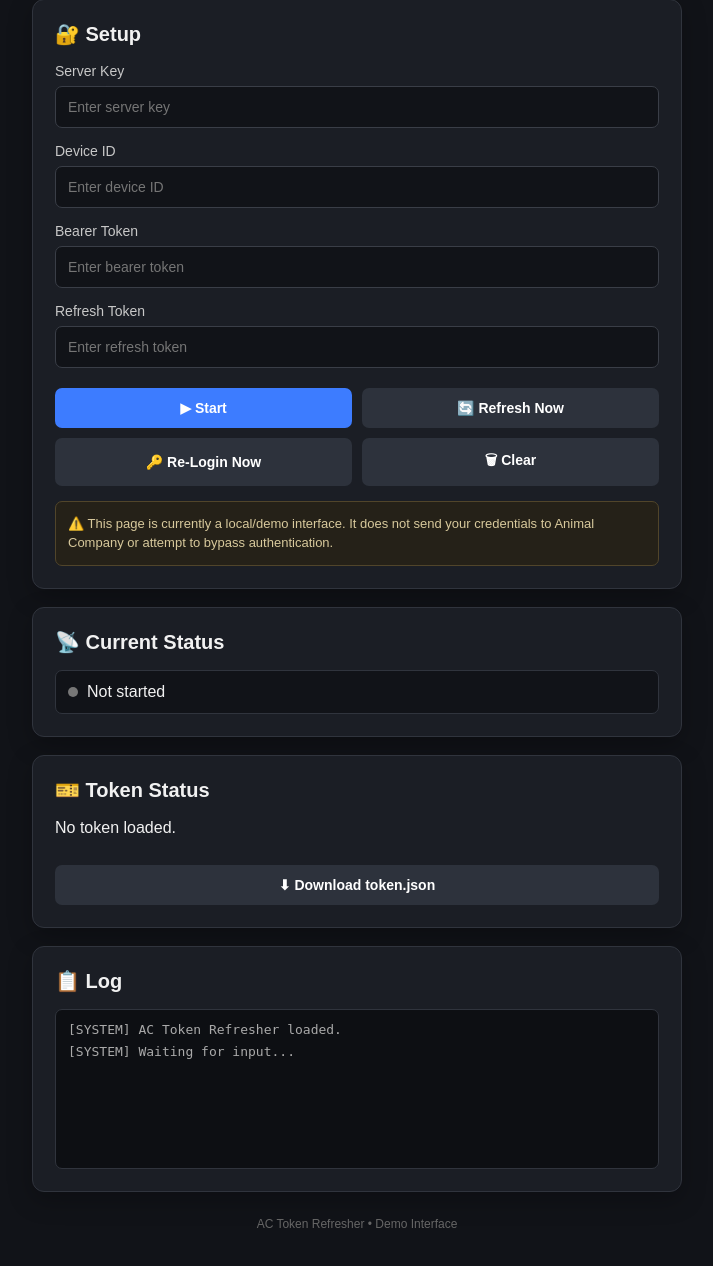
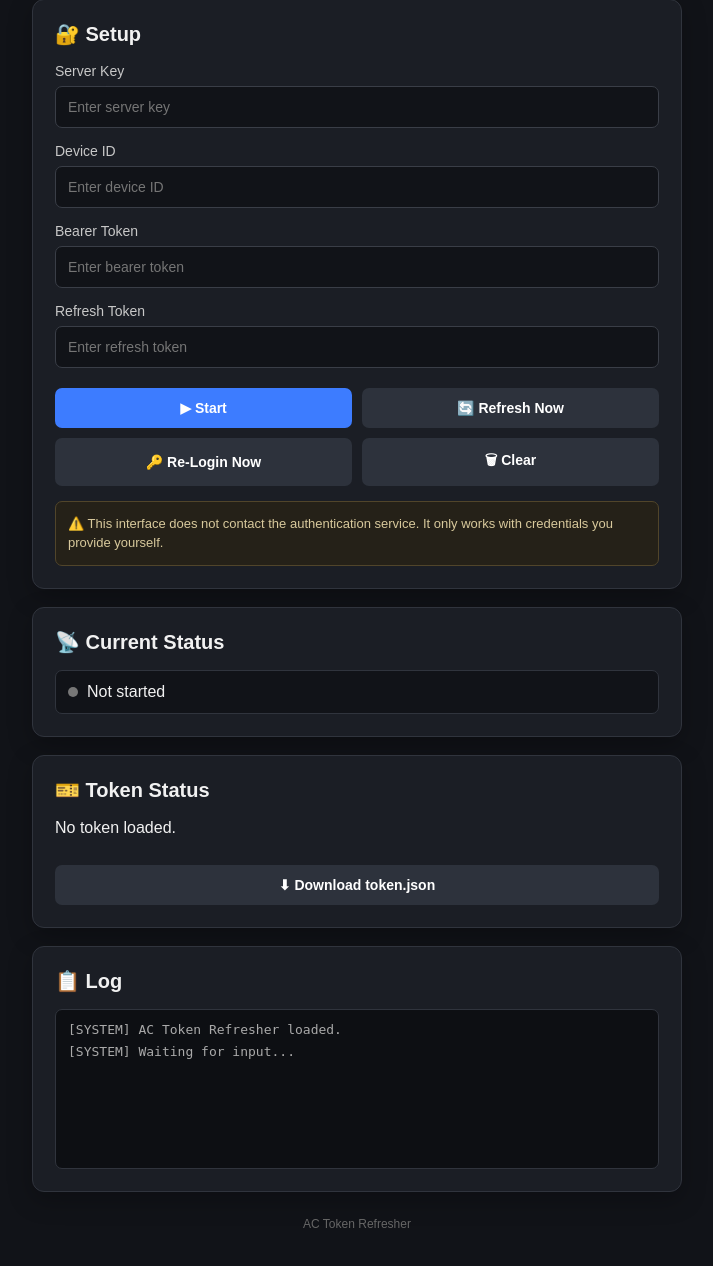
Before and after one commit to THATONEGUY777o/Acrefresh, a Flask app: page / in a window 1280 px wide. Shown: the part 125-1391 px from the top of the page, without its empty margins (283-996 px from the left). Run offline with Flask 3, Linux system fonts and the light colour scheme.

Commit message:
Atualizar o index.html

```diff
--- a/templates/index.html
+++ b/templates/index.html
@@ -195,7 +195,6 @@
         <p>Animal Company session manager</p>
     </div>
 
-    <!-- Setup -->
     <div class="card">
 
         <h2>🔐 Setup</h2>
@@ -233,32 +232,33 @@
         >
 
         <div class="buttons">
+
             <button class="primary" onclick="startApp()">
                 ▶ Start
             </button>
 
-            <button onclick="refreshDemo()">
+            <button onclick="refreshTokenInfo()">
                 🔄 Refresh Now
             </button>
 
-            <button onclick="reloginDemo()">
+            <button onclick="relogin()">
                 🔑 Re-Login Now
             </button>
 
             <button onclick="clearFields()">
                 🗑 Clear
             </button>
+
         </div>
 
         <div class="warning">
-            ⚠️ This page is currently a local/demo interface.
-            It does not send your credentials to Animal Company or
-            attempt to bypass authentication.
+            ⚠️ This interface does not contact the authentication
+            service. It only works with credentials you provide yourself.
         </div>
 
     </div>
 
-    <!-- Status -->
+
     <div class="card">
 
         <h2>📡 Current Status</h2>
@@ -270,7 +270,7 @@
 
     </div>
 
-    <!-- Token -->
+
     <div class="card">
 
         <h2>🎫 Token Status</h2>
@@ -279,18 +279,19 @@
             No token loaded.
         </p>
 
-        <button class="download" onclick="downloadDemo()">
+        <button class="download" onclick="downloadToken()">
             ⬇ Download token.json
         </button>
 
     </div>
 
-    <!-- Log -->
+
     <div class="card">
 
         <h2>📋 Log</h2>
 
         <div id="log" class="log">
+
             <div class="log-line">
                 [SYSTEM] AC Token Refresher loaded.
             </div>
@@ -298,12 +299,14 @@
             <div class="log-line">
                 [SYSTEM] Waiting for input...
             </div>
+
         </div>
 
     </div>
 
+
     <div class="footer">
-        AC Token Refresher • Demo Interface
+        AC Token Refresher
     </div>
 
 </div>
@@ -312,6 +315,7 @@
 <script>
 
     function addLog(message) {
+
         const log = document.getElementById("log");
 
         const time = new Date().toLocaleTimeString();
@@ -331,12 +335,19 @@
     function startApp() {
 
         const serverKey =
-            document.getElementById("serverKey").value;
+            document.getElementById("serverKey").value.trim();
 
         const deviceId =
-            document.getElementById("deviceId").value;
+            document.getElementById("deviceId").value.trim();
+
+        const bearer =
+            document.getElementById("bearer").value.trim();
+
+        const refresh =
+            document.getElementById("refresh").value.trim();
 
         if (!serverKey || !deviceId) {
+
             addLog("Please enter a Server Key and Device ID.");
 
             return;
@@ -346,29 +357,52 @@
             .classList.add("active");
 
         document.getElementById("statusText")
-            .textContent = "Running (demo)";
+            .textContent = "Ready";
 
-        document.getElementById("tokenStatus")
-            .textContent = "Session initialized in demo mode.";
+        if (bearer && refresh) {
 
-        addLog("Session initialized.");
-        addLog("Authentication backend is not connected.");
+            document.getElementById("tokenStatus")
+                .textContent = "Credentials loaded.";
+
+            addLog("Credentials loaded.");
+
+        } else {
+
+            document.getElementById("tokenStatus")
+                .textContent = "Server/device information loaded.";
+
+            addLog("Server and device information loaded.");
+
+        }
+
+        addLog("Ready.");
     }
 
 
-    function refreshDemo() {
+    function refreshTokenInfo() {
 
-        addLog("Refresh requested.");
+        const bearer =
+            document.getElementById("bearer").value.trim();
+
+        const refresh =
+            document.getElementById("refresh").value.trim();
+
+        if (!bearer || !refresh) {
+
+            addLog("Bearer and refresh token fields are required.");
+
+            return;
+        }
 
         document.getElementById("tokenStatus")
             .textContent =
-            "Demo refresh completed — no real token was changed.";
+            "Existing credentials are ready to be downloaded.";
 
-        addLog("Demo refresh completed.");
+        addLog("Credential information checked.");
     }
 
 
-    function reloginDemo() {
+    function relogin() {
 
         addLog("Re-login requested.");
 
@@ -378,7 +412,10 @@
         document.getElementById("statusDot")
             .classList.remove("active");
 
-        addLog("No authentication provider is connected.");
+        document.getElementById("tokenStatus")
+            .textContent = "Enter new credentials.";
+
+        addLog("Please provide new credentials.");
     }
 
 
@@ -402,20 +439,49 @@
     }
 
 
-    function downloadDemo() {
+    function downloadToken() {
 
-        const demoData = {
-            bearer: "DEMO_TOKEN",
-            refresh_token: "DEMO_REFRESH_TOKEN",
-            serverKey: "DEMO_SERVER_KEY",
-            deviceId: "DEMO_DEVICE",
+        const bearer =
+            document.getElementById("bearer").value.trim();
+
+        const refreshToken =
+            document.getElementById("refresh").value.trim();
+
+        const serverKey =
+            document.getElementById("serverKey").value.trim();
+
+        const deviceId =
+            document.getElementById("deviceId").value.trim();
+
+        if (!bearer || !refreshToken || !serverKey || !deviceId) {
+
+            addLog("Please fill in all credential fields first.");
+
+            return;
+        }
+
+        const tokenData = {
+
+            bearer: bearer,
+
+            refresh_token: refreshToken,
+
+            serverKey: serverKey,
+
+            deviceId: deviceId,
+
             expires: 0,
+
             downloadedAt: new Date().toISOString()
+
         };
 
         const blob = new Blob(
-            [JSON.stringify(demoData, null, 2)],
+
+            [JSON.stringify(tokenData, null, 2)],
+
             { type: "application/json" }
+
         );
 
         const url = URL.createObjectURL(blob);
@@ -423,13 +489,22 @@
         const a = document.createElement("a");
 
         a.href = url;
+
         a.download = "token.json";
+
+        document.body.appendChild(a);
 
         a.click();
 
+        document.body.removeChild(a);
+
         URL.revokeObjectURL(url);
 
-        addLog("Demo token.json downloaded.");
+        addLog("token.json downloaded.");
+
+        document.getElementById("tokenStatus")
+            .textContent =
+            "token.json created from the entered credentials.";
     }
 
 </script>
```
